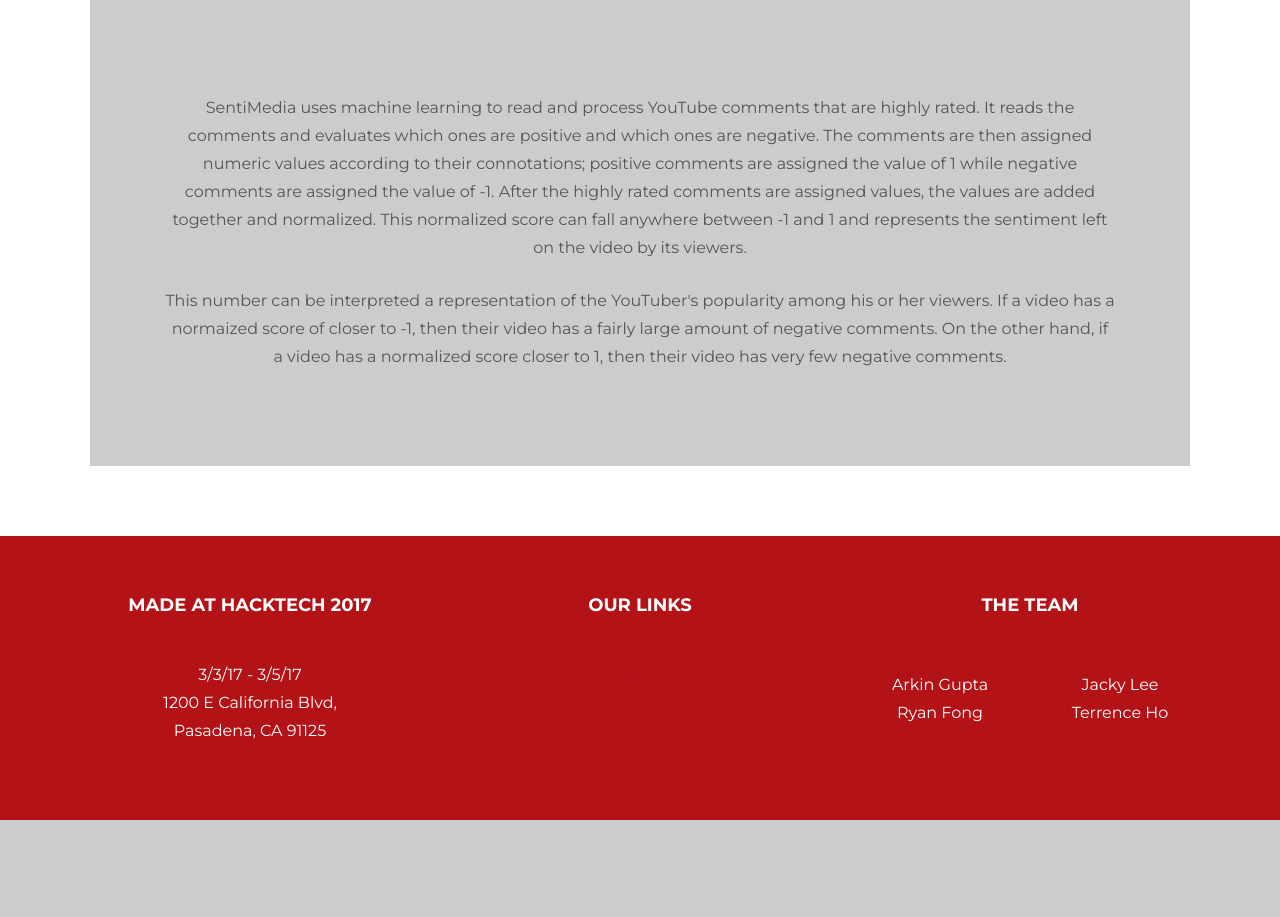
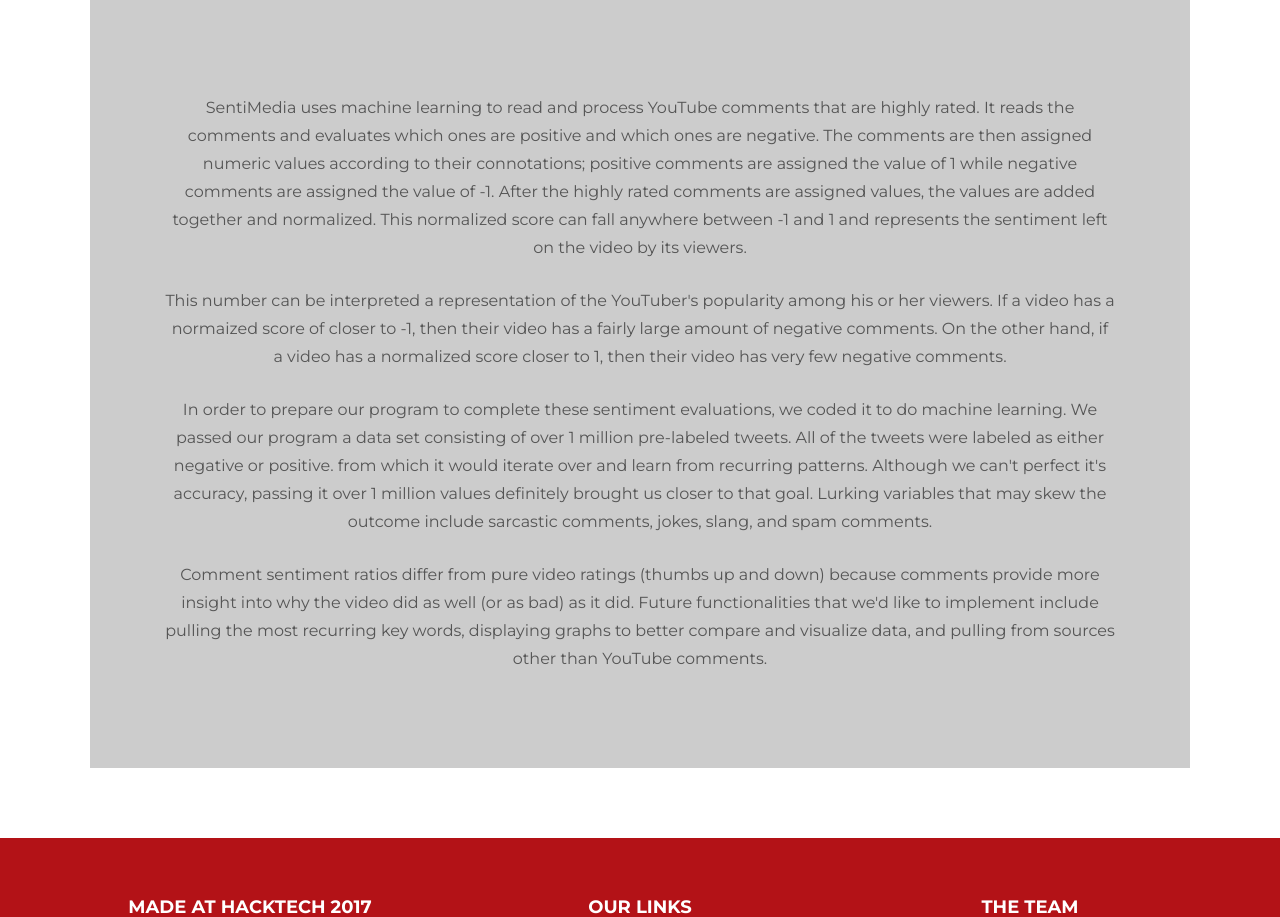
Before and after one commit to grenmester/sentimedia, a Flask app: page /rankings in a window 1280 px wide. Shown: the part 1050-1967 px from the top of the page. Before the commit the page ends 1870 px from the top, so only its background shows below. Run offline with Flask 2, Linux system fonts and the light colour scheme; parts of the project's set-up code (start-up, migrations or seed data) failed here and were passed over; some libraries are stand-ins or nearby versions.

Commit message:
description added to rankings.html

```diff
--- a/templates/rankings.html
+++ b/templates/rankings.html
@@ -58,7 +58,9 @@
 		    <div id="ww">
                 <p>SentiMedia uses machine learning to read and process YouTube comments that are highly rated. It reads the comments and evaluates which ones are positive and which ones are negative. The comments are then assigned numeric values according to their connotations; positive comments are assigned the value of 1 while negative comments are assigned the value of -1. After the highly rated comments are assigned values, the values are added together and normalized. This normalized score can fall anywhere between -1 and 1 and represents the sentiment left on the video by its viewers.</p>
                 <p>This number can be interpreted a representation of the YouTuber's popularity among his or her viewers. If a video has a normaized score of closer to -1, then their video has a fairly large amount of negative comments. On the other hand, if a video has a normalized score closer to 1, then their video has very few negative comments.</p>
-                <p id="normalizedScore"></p>
+				<p>In order to prepare our program to complete these sentiment evaluations, we coded it to do machine learning.  We passed our program a data set consisting of over 1 million pre-labeled tweets. All of the tweets were labeled as either negative or positive.  from which it would iterate over and learn from recurring patterns. Although we can't perfect it's accuracy, passing it over 1 million values definitely brought us closer to that goal. Lurking variables that may skew the outcome include sarcastic comments, jokes, slang, and spam comments.</p>
+                <p>Comment sentiment ratios differ from pure video ratings (thumbs up and down) because comments provide more insight into why the video did as well (or as bad) as it did. Future functionalities that we'd like to implement include pulling the most recurring key words, displaying graphs to better compare and visualize data, and pulling from sources other than YouTube comments.</p>
+				<p id="normalizedScore"></p>
 	        </div><!-- /ww -->
 		</div><!-- /row -->
 	</div><!-- /container -->
```
